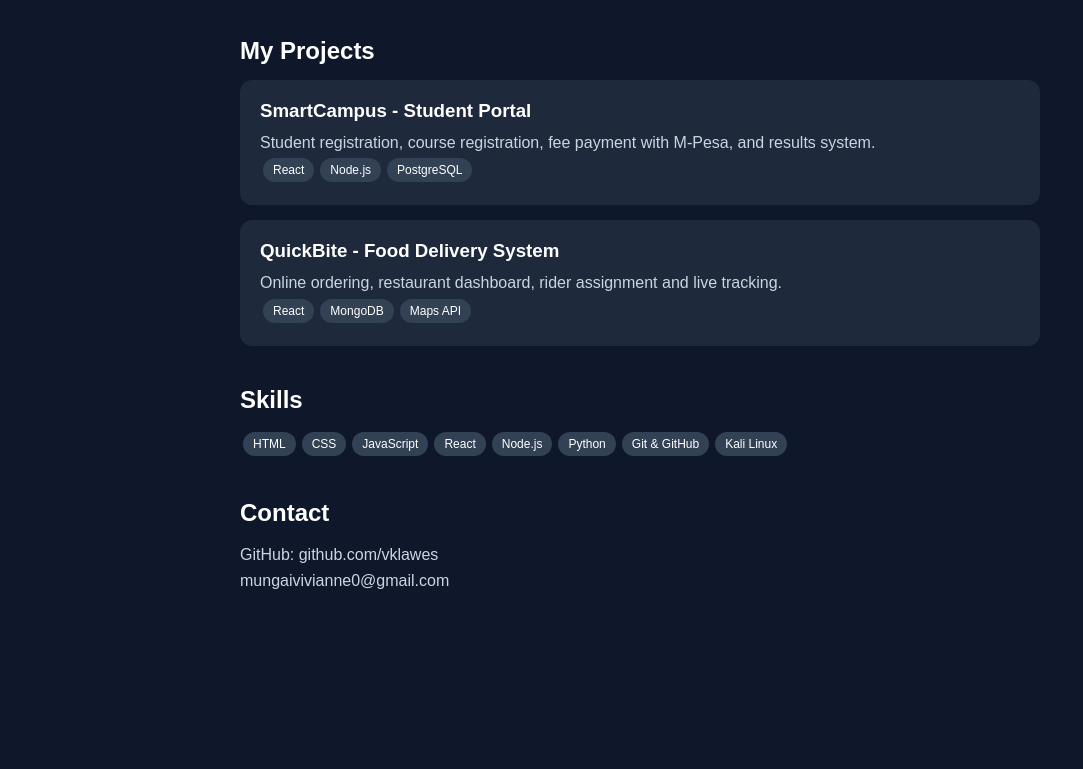
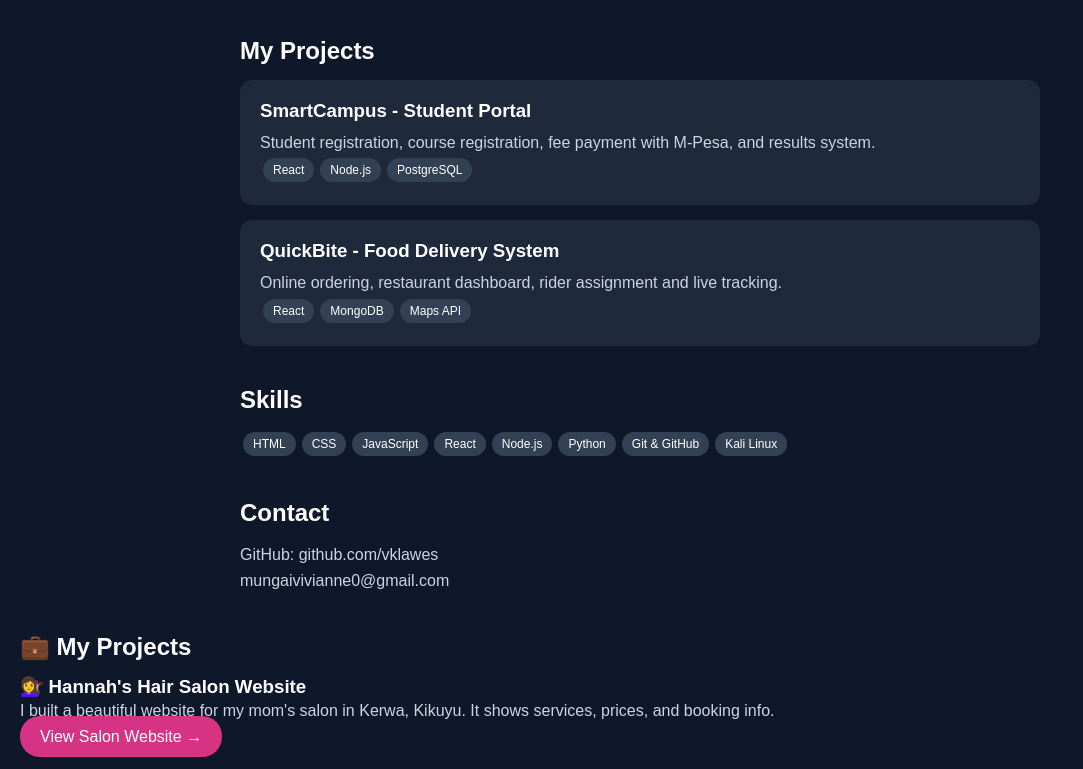
Before and after one commit to vklawes/portfolio, a plain HTML site: page index.html in a window 1280 px wide. Shown: the part 435-1204 px from the top of the page, without its empty margins (0-1083 px from the left). Before the commit the page ends 1088 px from the top, so only its background shows below. Drawn offline with Linux system fonts and the light colour scheme.

Commit message:
Update
Added a new project section for Hannah's Hair Salon website.

```diff
--- a/index.html
+++ b/index.html
@@ -59,5 +59,11 @@
     <p>GitHub: github.com/vklawes<br>mungaivivianne0@gmail.com</p>
   </section>
 </div>
+ <div class="box">
+<h2>💼 My Projects</h2>
+<h3>💇‍♀️ Hannah's Hair Salon Website</h3>
+<p>I built a beautiful website for my mom's salon in Kerwa, Kikuyu. It shows services, prices, and booking info.</p>
+<p><a href="salon.html" style="background:#d63384;color:white;padding:12px 20px;border-radius:20px;text-decoration:none;">View Salon Website →</a></p>
+</div>
 </body>
 </html>
```
